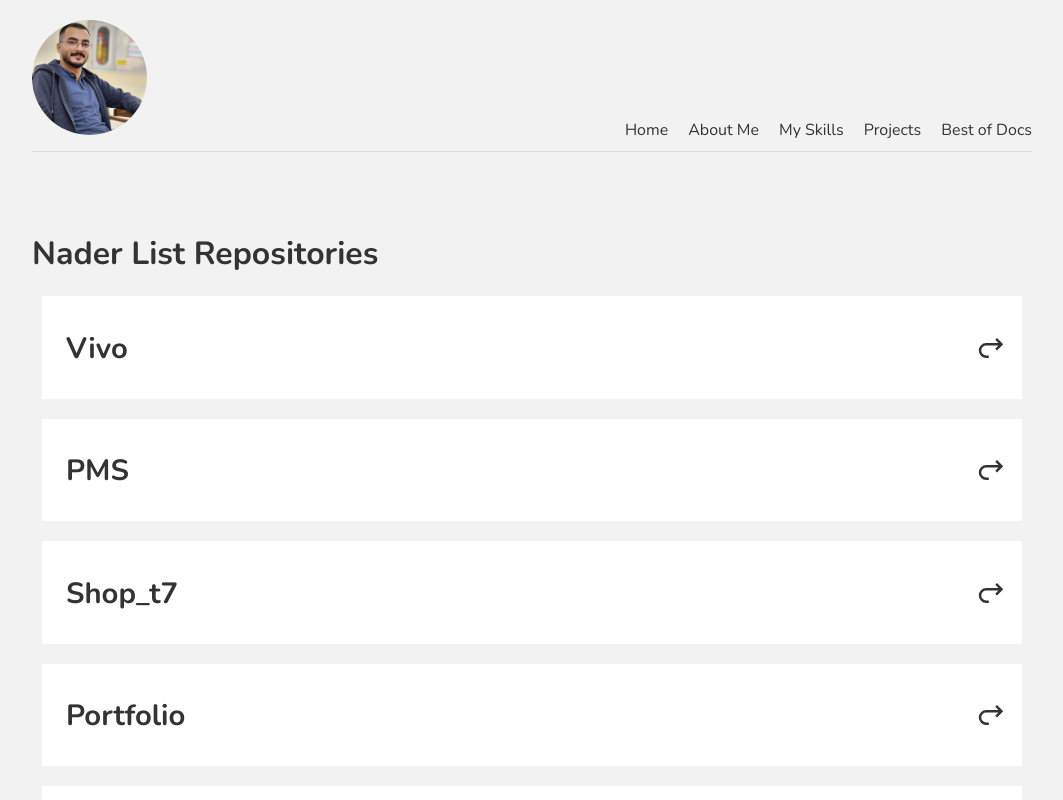
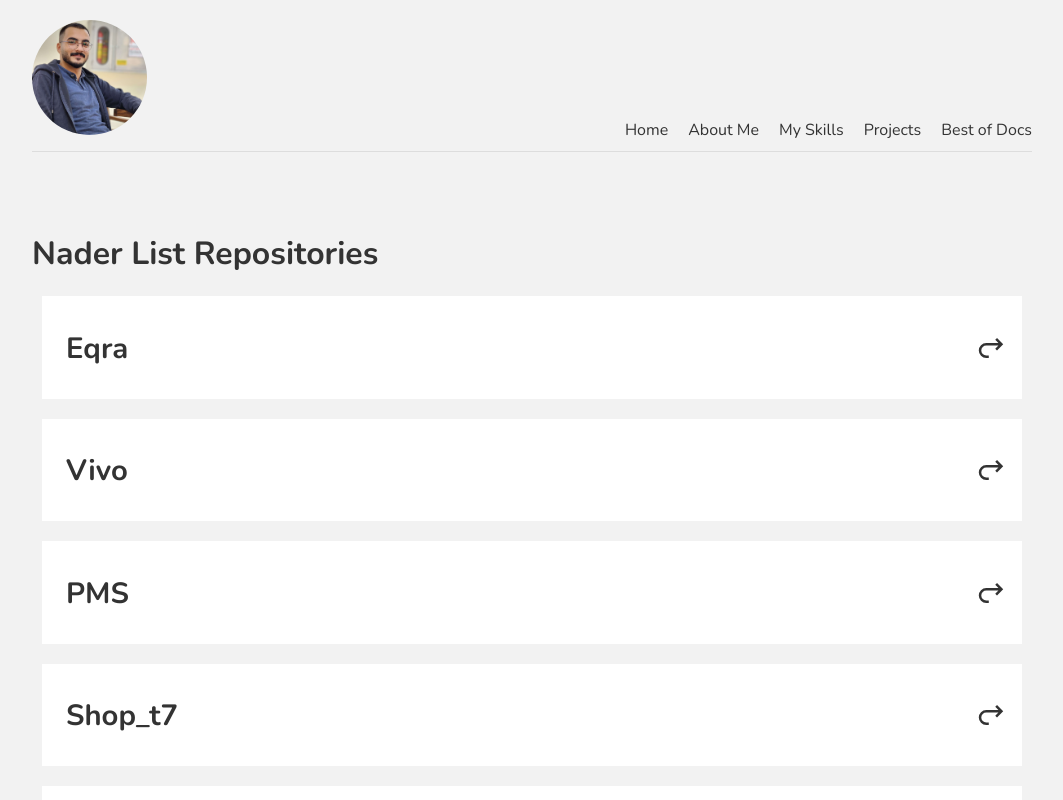
Before and after one commit to Nader-SH/portfolio-nadershakshak, a Next.js app: page /nader in a window 1280 px wide. Shown: the top 800 px of the page, without its empty margins (108-1171 px from the left). Built offline with nearby package versions, Linux system fonts and the light colour scheme.

Commit message:
update the data

```diff
--- a/pages/nader/[id].js
+++ b/pages/nader/[id].js
@@ -41,6 +41,12 @@ export default DetailsRepo;
 
 const repos = [
   {
+    id: 6,
+    title: "Eqra",
+    disc: "Collaborated with a team of developers to design and develop a user-friendly frontend for a school library management system. Developed the frontend using HTML, CSS, and JavaScript, ensuring that the design was responsive and optimized for all screen sizes.",
+    link: "",
+  },
+  {
     id: 1,
     title: "Vivo",
     disc: "A site that combines social networking sites, an online store, and a lot of things that I wanted to learn",
--- a/pages/nader/index.js
+++ b/pages/nader/index.js
@@ -48,6 +48,12 @@ export default List;
 
 const repos = [
   {
+    id: 6,
+    title: "Eqra",
+    disc: "Freelance Project ",
+    link: "",
+  },
+  {
     id: 1,
     title: "Vivo",
     disc: "A site that combines social networking sites, an online store, and a lot of things that I wanted to learn",
@@ -77,4 +83,5 @@ const repos = [
     disc: "Website to buy and borrow books",
     link: "https://github.com/Nader-SH/Team3-bookStore",
   },
+
 ];
```
